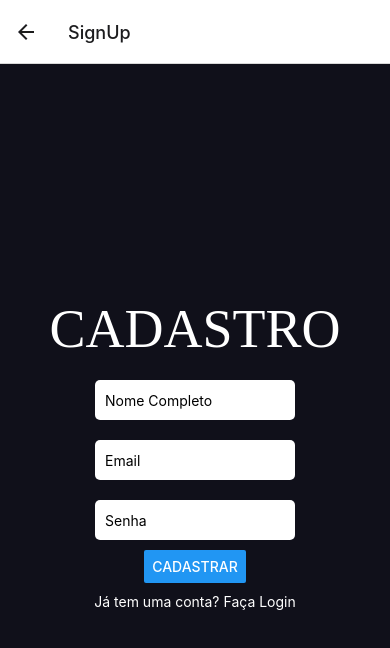
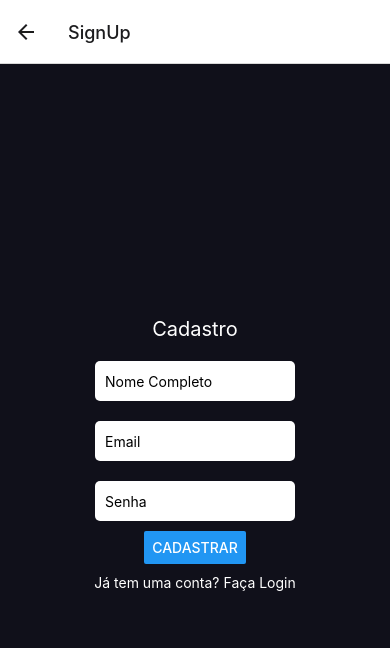
Before and after one commit to Matheusesp1/Bm_crypto, a React Native app: screen /SignUp in a window 390 px wide. Shown: the top 648 px of the page. Built offline with nearby package versions, Linux system fonts and the light colour scheme.

Commit message:
add image logo and adjust styles

```diff
--- a/module/Tela_Cadastro/Tela_Cadasto.jsx
+++ b/module/Tela_Cadastro/Tela_Cadasto.jsx
@@ -20,7 +20,7 @@ const SignUpScreen = ({ navigation }) => {
 
     return (
         <View style={styles.container}>
-          <Text style={styles.headerText}>CADASTRO</Text>
+          <Text style={styles.headerText}>Cadastro</Text>
           <TextInput
             style={styles.input}
             placeholder="Nome Completo"
--- a/module/Tela_Cadastro/styles.js
+++ b/module/Tela_Cadastro/styles.js
@@ -9,9 +9,9 @@ export default StyleSheet.create({
     },
     headerText: {
       color: 'white',
-      fontSize: 54,
+      fontSize: 20,
       marginBottom: 10,
-      fontFamily: 'BebasNeue_400Regular',
+      // fontFamily: 'BebasNeue_400Regular',
     },
     input: {
       backgroundColor: 'white',
--- a/module/Tela_Login/Tela_Login.tsx
+++ b/module/Tela_Login/Tela_Login.tsx
@@ -1,6 +1,6 @@
 import React, { useState } from 'react';
 import { useNavigation } from '@react-navigation/native';
-import { View, Text, TextInput, Button, TouchableOpacity } from 'react-native';
+import { View, Text, TextInput, Button, TouchableOpacity, Image } from 'react-native';
 import { api } from '../API/mokapi'; // Importar o mockApi
 import styles from '../Tela_Login/styles';
 
@@ -25,6 +25,10 @@ const LoginScreen = ({ navigation }) => {
 
   return (
     <View style={styles.container}>
+      <Image
+        source={require('../assets/bm-investimentos.png')}
+        style={styles.logo}
+      />
       <Text style={styles.headerText}>Faça Login</Text>
       <TextInput
         style={styles.input}
--- a/module/Tela_Login/styles.js
+++ b/module/Tela_Login/styles.js
@@ -25,4 +25,9 @@ export default StyleSheet.create({
         color: 'white',
         marginTop: 10,
       },
+      logo: {
+        width: 200,
+        height: 120,
+        marginBottom: 20,
+      },
 })
```
Also changed, not shown: module/assets/bm-investimentos.png (added), module/assets/bm_investimentos.png (deleted).
